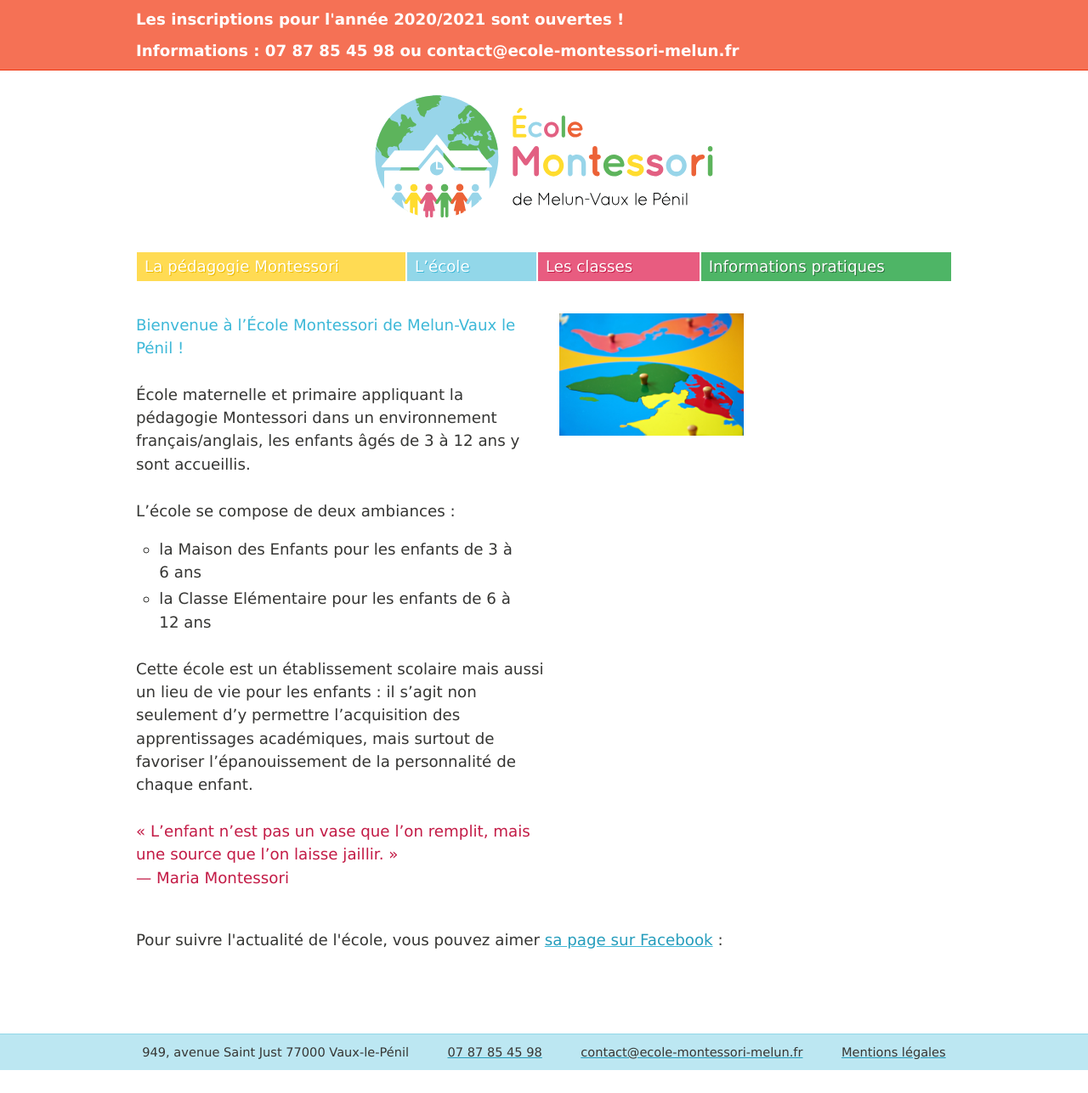
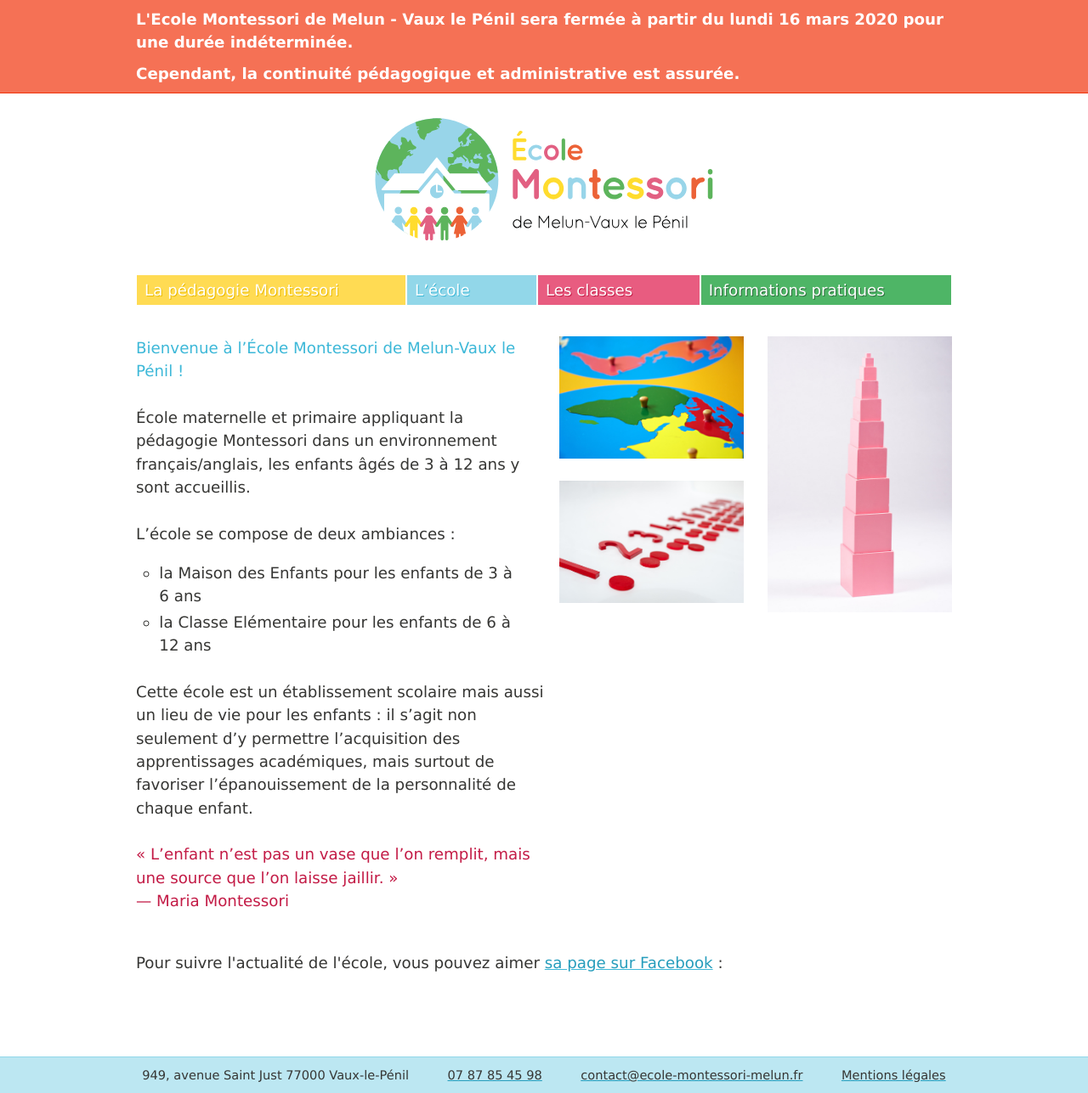
Before and after one commit to montessori-melun/montessori-melun.github.io, a Jekyll site: the page built from index.md, in a window 1280 px wide. Shown: the whole page at 85% size. Built offline with Jekyll 4.4.1, drawn with Linux system fonts in a browser that asks for light colours; before the commit the page ends 1260 px from its top, so only the background shows below that.

Commit message:
Update default.html

```diff
--- a/_layouts/default.html
+++ b/_layouts/default.html
@@ -14,8 +14,8 @@
 <body{% if section %} class="{{ section }}"{% endif %}>
   <div id="annonce">
     <div class="wrap">
-      <p> Les inscriptions pour l'année 2020/2021 sont ouvertes ! </p>
-      <p> Informations : 07 87 85 45 98 ou contact@ecole-montessori-melun.fr </p>
+      <p> L'Ecole Montessori de Melun - Vaux le Pénil sera fermée à partir du lundi 16 mars 2020 pour une durée indéterminée.</p>
+      <p> Cependant, la continuité pédagogique et administrative est assurée. </p>
     </div>
   </div>
   <header id="header">
```
